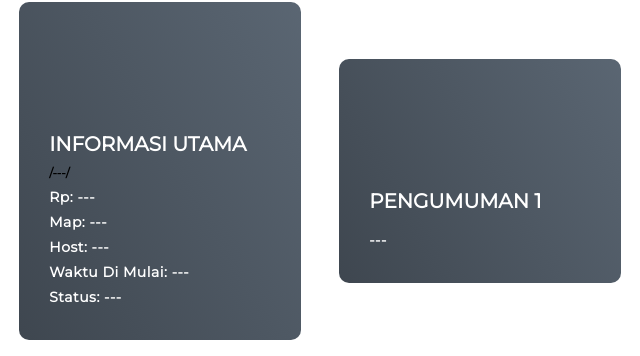
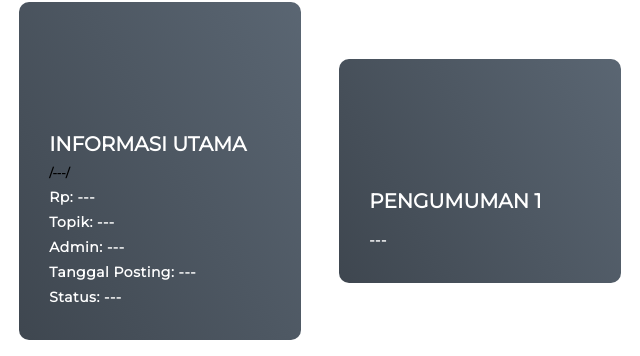
Before and after one commit to RifqiAdli/specialoperationregiment, a plain HTML site: page index.html in a window 1280 px wide. Shown: the part 1121-1477 px from the top of the page, 0-640 px from the left. Drawn offline with Linux system fonts and the light colour scheme.

Commit message:
Update index.html

```diff
--- a/index.html
+++ b/index.html
@@ -53,11 +53,11 @@
        <h3>/---/</h3>
       <p><strong>Rp: ---
         <br>
-      Map: ---
+      Topik: ---
         <br>
-      Host: ---
+      Admin: ---
         <br>
-      Waktu Di Mulai: ---
+      Tanggal Posting: ---
       <br>
         Status: ---
       </strong></p>
```
